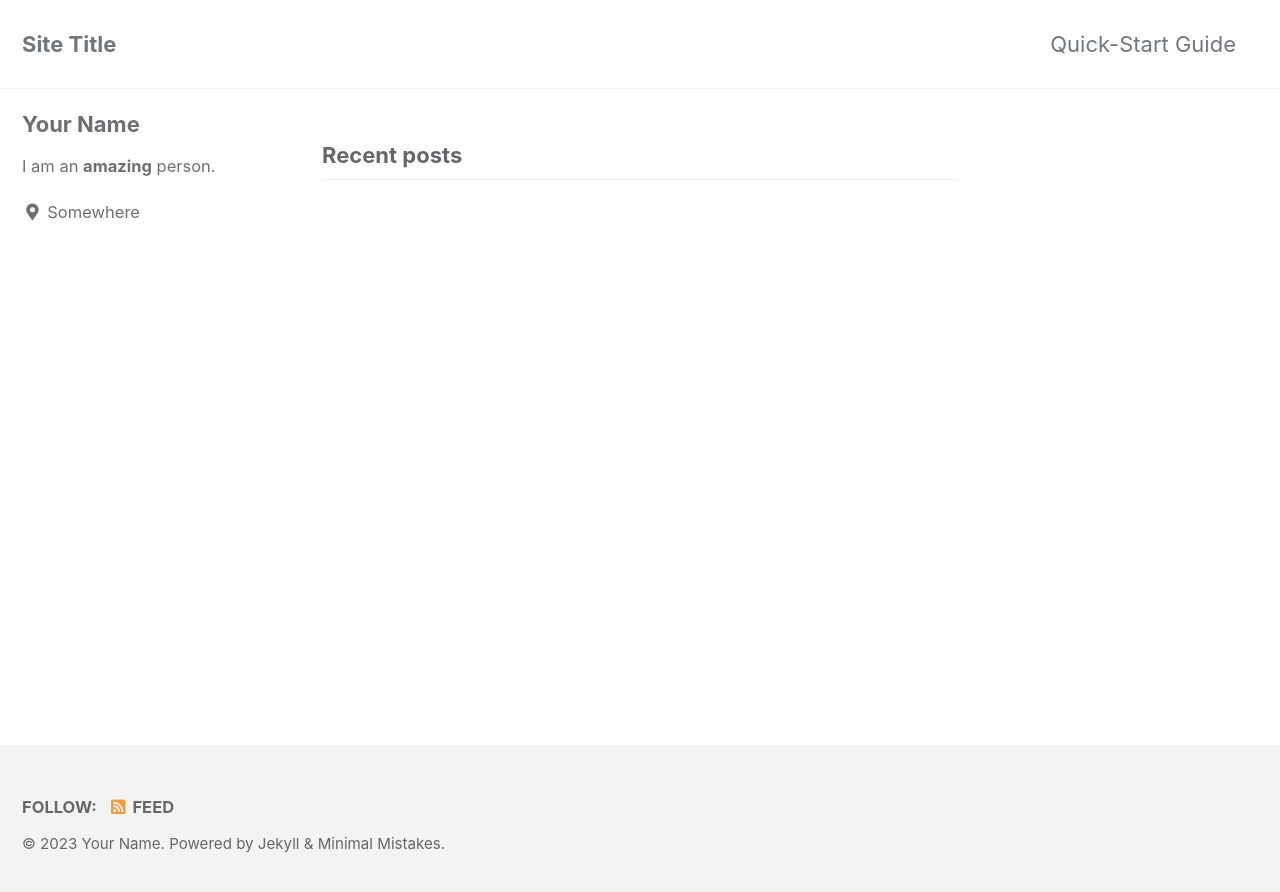
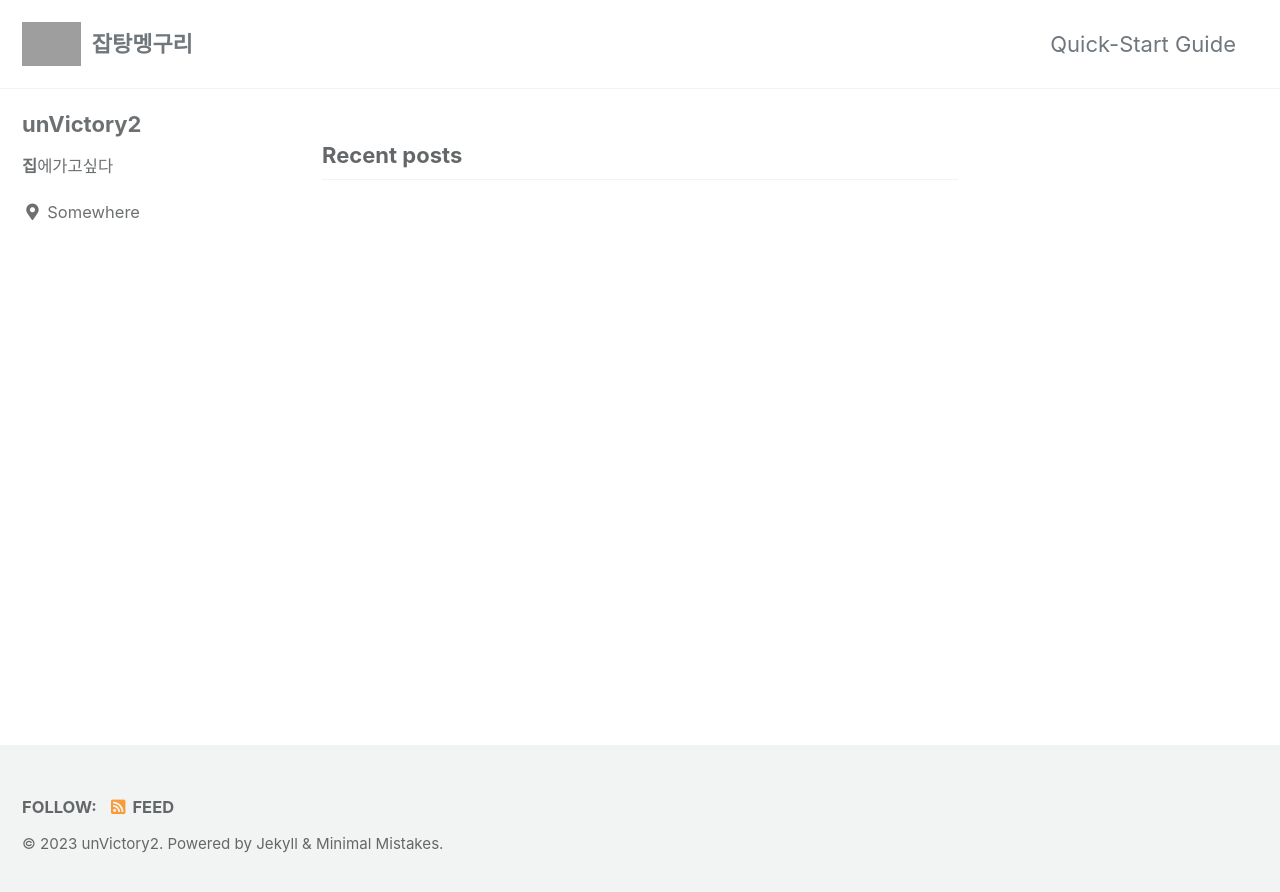
Before and after one commit to unvictory2/unVictory2.github.io, a Jekyll site: the page built from index.html, in a window 1280 px wide. Shown: the top 892 px of the page. Built offline with Jekyll 4.4.1, drawn with Linux system fonts in a browser that asks for light colours; cached includes are drawn as plain includes; the list of posts is cut into pages by our own code; grey boxes are pictures that could not be loaded.

Commit message:
basic change

```diff
--- a/_config.yml
+++ b/_config.yml
@@ -16,16 +16,16 @@ minimal_mistakes_skin    : "default" # "air", "aqua", "contrast", "dark", "dirt"
 
 # Site Settings
 locale                   : "en-US"
-title                    : "Site Title"
+title                    : "잡탕멩구리"
 title_separator          : "-"
 subtitle                 : # site tagline that appears below site title in masthead
-name                     : "Your Name"
-description              : "An amazing website."
+name                     : "unVictory2"
+description              : "이것저것"
 url                      : # the base hostname & protocol for your site e.g. "https://mmistakes.github.io"
 baseurl                  : # the subpath of your site, e.g. "/blog"
 repository               : # GitHub username/repo-name e.g. "mmistakes/minimal-mistakes"
-teaser                   : # path of fallback teaser image, e.g. "/assets/images/500x300.png"
-logo                     : # path of logo image to display in the masthead, e.g. "/assets/images/88x88.png"
+teaser                   : /assets/backgroundimage  # path of fallback teaser image, e.g. "/assets/images/500x300.png"
+logo                     : /assets/profileimage # path of logo image to display in the masthead, e.g. "/assets/images/88x88.png"
 masthead_title           : # overrides the website title displayed in the masthead, use " " for no title
 # breadcrumbs            : false # true, false (default)
 words_per_minute         : 200
@@ -104,9 +104,9 @@ analytics:
 
 # Site Author
 author:
-  name             : "Your Name"
+  name             : "unVictory2"
   avatar           : # path of avatar image, e.g. "/assets/images/bio-photo.jpg"
-  bio              : "I am an **amazing** person."
+  bio              : "**집**에가고싶다"
   location         : "Somewhere"
   email            :
   links:
```
Also changed, not shown: assets/profileimage.jpg (added), 1 other file.
